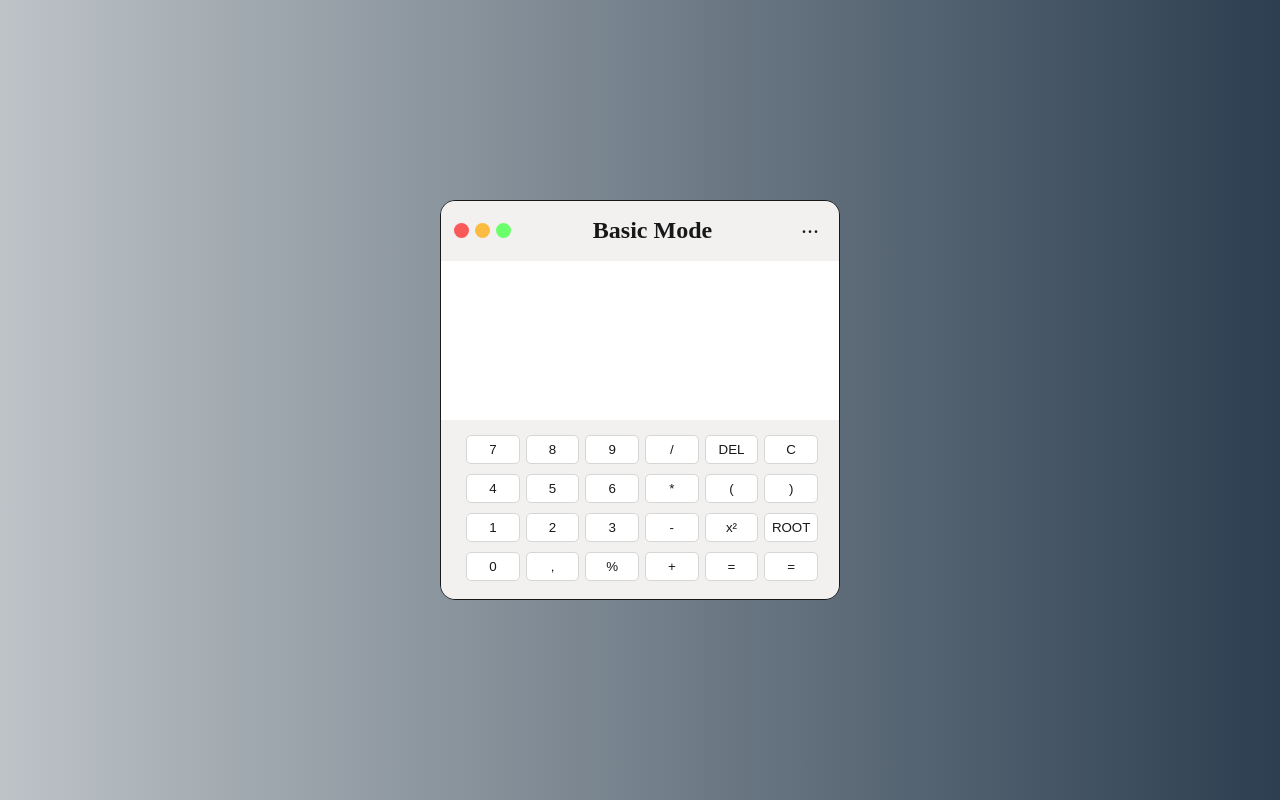
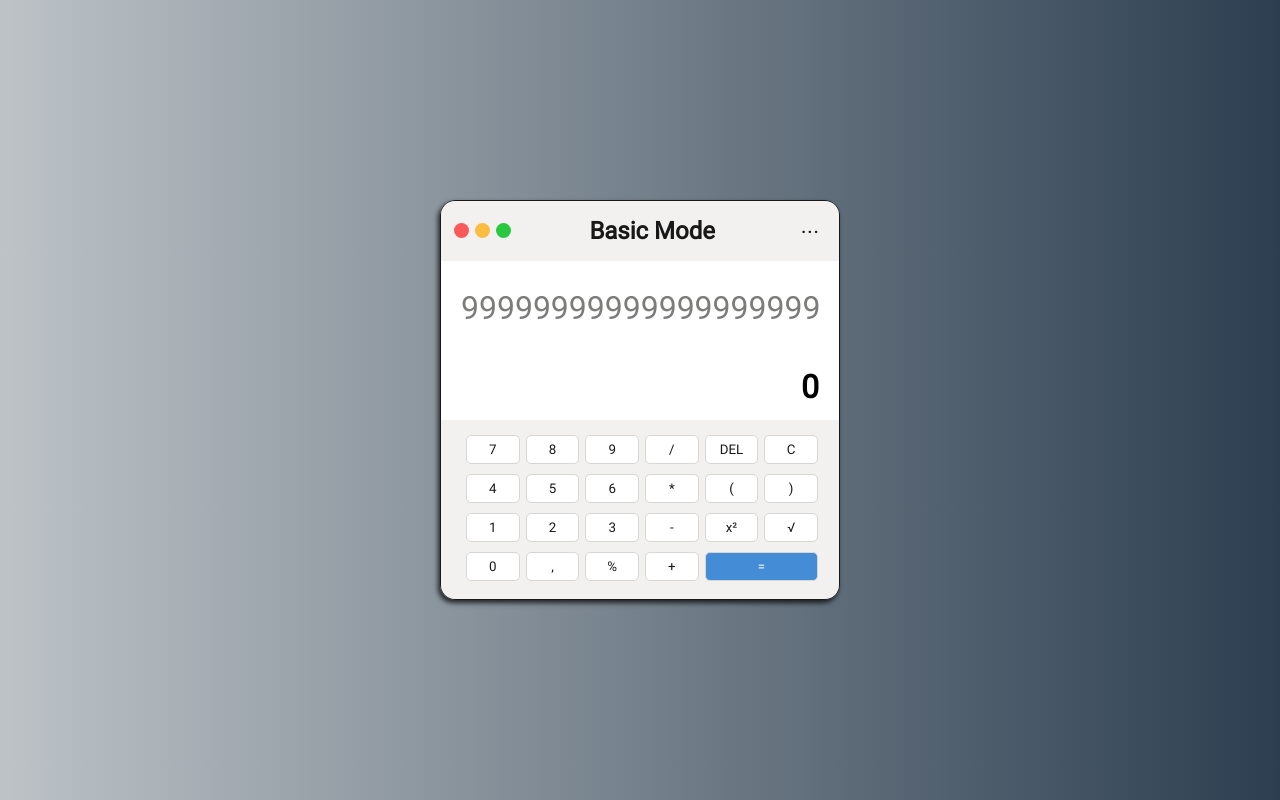
Before and after one commit to EuzebioBatista2/CalculadoraReact, a Next.js app: page /main/calculadora in a window 1280 px wide. Built offline with nearby package versions, Linux system fonts and the light colour scheme.

Commit message:
Finalizando design e iniciando parte logica

```diff
--- a/src/components/Button.jsx
+++ b/src/components/Button.jsx
@@ -1,7 +1,9 @@
 import styles from './Button.module.css'
 export default function Button(props) {
+    let classes = `${styles.buttons}`
+    classes += props.double ? ` ${styles.double}` : ''
     return(
-        <button className={styles.buttons}>{props.numero}</button>
+        <button className={classes}  onClick={() => props.event(props.numero)}>{props.numero}</button>
     )
 
 }
--- a/src/components/Button.module.css
+++ b/src/components/Button.module.css
@@ -9,4 +9,22 @@
     border: 1px solid #d6d6d5;
     background-color: #fff;
     color: #181818;
+    user-select: none;
 }
+
+.buttons:active {
+    background-color: #d6d6d5;
+}
+
+.double {
+    grid-column: span 2;
+    margin: 5px;
+    width: 95%;
+    background-color: #448cd6;
+    color: #fff;
+
+}
+
+.double:active {
+    background-color: #95c4f3;
+}
--- a/src/components/Buttons.jsx
+++ b/src/components/Buttons.jsx
@@ -4,30 +4,29 @@ import Button from "./Button";
 export default function Buttons(props) {
     return (
         <div className={styles.inputs}>
-            <Button numero={'7'} />
-            <Button numero={'8'} />
-            <Button numero={'9'} />
-            <Button numero={'/'} />
-            <Button numero={'DEL'} />
-            <Button numero={'C'} />
-            <Button numero={'4'} />
-            <Button numero={'5'} />
-            <Button numero={'6'} />
-            <Button numero={'*'} />
-            <Button numero={'('} />
-            <Button numero={')'} />
-            <Button numero={'1'} />
-            <Button numero={'2'} />
-            <Button numero={'3'} />
-            <Button numero={'-'} />
-            <Button numero={'x²'} />
-            <Button numero={'ROOT'} />
-            <Button numero={'0'} />
-            <Button numero={','} />
-            <Button numero={'%'} />
-            <Button numero={'+'} />
-            <Button numero={'='} />
-            <Button numero={'='} />
+            <Button numero={'7'} {...props}/>
+            <Button numero={'8'} {...props}/>
+            <Button numero={'9'} {...props}/>
+            <Button numero={'/'} {...props}/>
+            <Button numero={'DEL'} {...props}/>
+            <Button numero={'C'} {...props}/>
+            <Button numero={'4'} {...props}/>
+            <Button numero={'5'} {...props}/>
+            <Button numero={'6'} {...props}/>
+            <Button numero={'*'} {...props}/>
+            <Button numero={'('} {...props}/>
+            <Button numero={')'} {...props}/>
+            <Button numero={'1'} {...props}/>
+            <Button numero={'2'} {...props}/>
+            <Button numero={'3'} {...props}/>
+            <Button numero={'-'} {...props}/>
+            <Button numero={'x²'} {...props}/>
+            <Button numero={'√'} {...props}/>
+            <Button numero={'0'} {...props}/>
+            <Button numero={','} {...props}/>
+            <Button numero={'%'} {...props}/>
+            <Button numero={'+'} {...props}/>
+            <Button numero={'='} double {...props}/>
         </div>
 
     )
--- a/src/components/Display.jsx
+++ b/src/components/Display.jsx
@@ -1,8 +1,12 @@
 import styles from './Display.module.css'
-export default function Display() {
+export default function Display(props) {
+    let classes = `${styles.valueDisplay}`
+    classes += props.historic ? ` ${styles.historic}` : ''
     return (
         <div className={styles.container}>
-
+            <h1 className={classes}>
+                {props.value}
+            </h1>
         </div>
     )
 }
--- a/src/components/Display.module.css
+++ b/src/components/Display.module.css
@@ -1,4 +1,23 @@
 .container {
-    height: 40%;
+    display: flex;
+    align-items: flex-end;
+    height: 20%;
     background-color: #fff;
+    /* word-wrap: break-word; */
+    padding: 10px 20px;
 }
+
+.valueDisplay {
+    color: #000;
+    overflow-x: scroll;
+    font-size: 2rem;
+    height: 70%;
+    width: 100%;
+    text-align: right;
+    margin: 0;
+}
+
+.historic {
+    font-weight: normal;
+    color: #7c7c7a;
+}
--- a/src/components/MiniButton.module.css
+++ b/src/components/MiniButton.module.css
@@ -9,11 +9,12 @@
 }
 
 .button:nth-child(1):hover:before {
-    content: 'x';
+    content: '\1F5D9';
     position: absolute;
     margin-right: 30px;
-    top: -1px;
-    left: 4px;
+    font-size: 10px;
+    top: 0.5px;
+    left: 2.5px;
     color: #790000;
     margin: 0;
     padding: 0;
@@ -24,8 +25,8 @@
     content: '_';
     position: absolute;
     margin-right: 30px;
-    top: -7px;
-    left: 4px;
+    top:  -5px;
+    left: 5px;
     color: #818100;
     margin: 0;
     padding: 0;
@@ -34,11 +35,11 @@
 }
 
 .button:nth-child(3):hover:before {
-    content: '<>';
+    content: '\2194';
     position: absolute;
     margin-right: 30px;
-    top: 2px;
-    left: 2px;
+    top: 0.62px;
+    left: 3px;
     font-size: 10px;
     color: #008b00;
     margin: 0;
--- a/src/components/NavBar.jsx
+++ b/src/components/NavBar.jsx
@@ -6,7 +6,7 @@ export default function NavBar() {
             <div className={styles.container_miniButtons}>
                 <MiniButton color="#fa5959"></MiniButton>
                 <MiniButton color="#fcbc42"></MiniButton>
-                <MiniButton color="#6cff6c"></MiniButton>
+                <MiniButton color="#29c840"></MiniButton>
             </div>
             <h1 className={styles.fonts}>Basic Mode</h1>
             <div className={styles.container_menu}>
--- a/src/pages/main/calculadora.jsx
+++ b/src/pages/main/calculadora.jsx
@@ -2,14 +2,35 @@ import NavBar from '@/components/navBar'
 import Display from '@/components/Display'
 import styles from '../../styles/calculadora.module.css'
 import Buttons from '@/components/Buttons'
+import { useState } from 'react'
+
+const init = {
+    valueReset: true,
+    current: 0,
+}
+
 export default function Calculadora() {
+
+    const [ valorDisplay, setValor ] = useState(["0", "0"])
+
+    function display(value) {
+
+        if (init.valueReset) {
+            setValor(valorDisplay[init.current] = `${value}`)
+            init.valueReset=false
+        } else {
+            console.log(valorDisplay[0], valorDisplay[1],)
+            setValor(valorDisplay[0] + `${value}`)
+        }
+    }
     return (
         <div className={styles.content}>
             <div className={styles.content_main}>
                 <NavBar/>
-                <Display />
+                <Display value="9999999999999999999999999999999999999" historic/>
+                <Display value={valorDisplay[init.current]}/>
                 <div className={styles.container_inputs}>
-                    <Buttons />
+                    <Buttons event={ display } />
                 </div>
             </div>
         </div>
--- a/src/styles/calculadora.module.css
+++ b/src/styles/calculadora.module.css
@@ -14,6 +14,7 @@
     overflow: hidden;
     flex-wrap: wrap;
     border: 1px solid #181818;
+    box-shadow: -2px 3px 5px 0px rgba(0,0,0,0.75);
 }
 
 .container_inputs {
--- a/src/styles/globals.css
+++ b/src/styles/globals.css
@@ -73,7 +73,13 @@
   }
 }
 
+@font-face {
+  font-family: 'Roboto_Regular';
+  src: url(../../public/fonts/Roboto-Regular.ttf);
+}
+
 * {
+  font-family: 'Roboto_Regular';
   box-sizing: border-box;
   padding: 0;
   margin: 0;
@@ -95,6 +101,25 @@ body {
     rgb(var(--background-start-rgb));
 }
 
+::-webkit-scrollbar {
+  background-color: transparent;
+  height: 3px;
+}
+
+::-webkit-scrollbar-track {
+  background-color: #f1f1f1;
+}
+
+::-webkit-scrollbar-thumb {
+  background-color: #0000002d;
+  border-radius: 20px;
+
+}
+
+::-webkit-scrollbar-thumb:hover {
+  background-color: #000;
+}
+
 a {
   color: inherit;
   text-decoration: none;
```
Also changed, not shown: public/fonts/Roboto-Regular.ttf (added).
